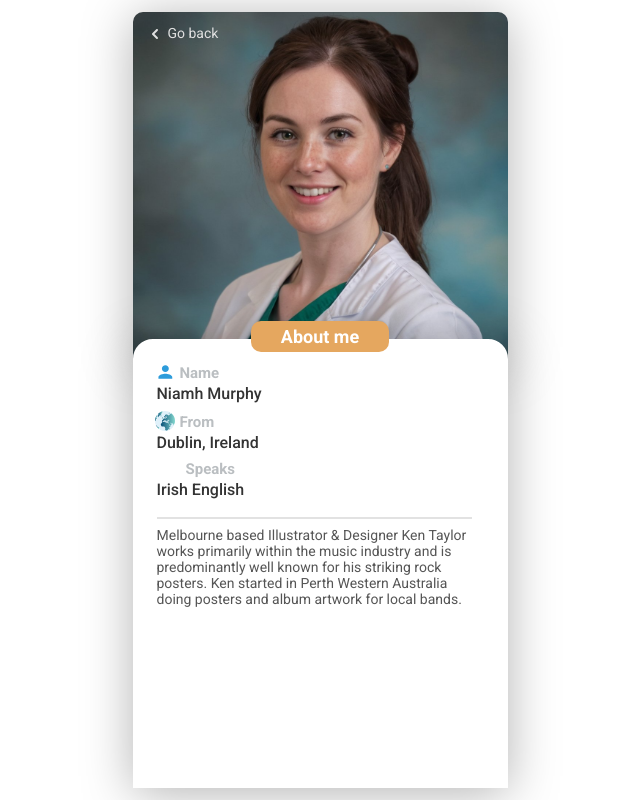
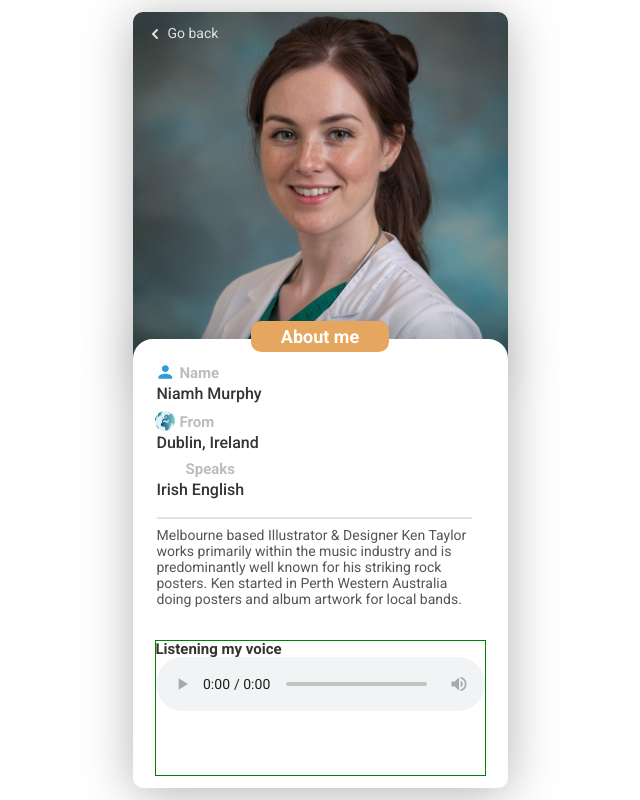
Before and after one commit to luccas-specht/speak-comigo, a website built with webpack: page src/ui/pages/personaDetails/index.html in a window 1280 px wide. Shown: the whole page, without its empty margins (320-960 px from the left). Built offline with nearby package versions, Linux system fonts and the light colour scheme.

Commit message:
feat: add initial audio tag

```diff
--- a/src/ui/pages/personaDetails/index.html
+++ b/src/ui/pages/personaDetails/index.html
@@ -61,7 +61,17 @@
               doing posters and album artwork for local bands.
             </em>
           </div>
-          <div class="wrapper-persona-info"></div>
+          <div class="wrapper-persona-info wrapper-content-actions">
+            <figure>
+              <figcaption>Listening my voice</figcaption>
+              <audio
+                controls
+                preload
+                controlsList="nodownload noplaybackrate"
+                src="../../assets/audio/test.mp3"
+              ></audio>
+            </figure>
+          </div>
         </aside>
       </main>
     </div>
--- a/src/ui/pages/personaDetails/style.css
+++ b/src/ui/pages/personaDetails/style.css
@@ -48,6 +48,8 @@
   flex: 1.3;
   border-top-left-radius: 20px;
   border-top-right-radius: 20px;
+  border-bottom-left-radius: 10px;
+  border-bottom-right-radius: 10px;
   margin-top: -20px;
   z-index: 100;
   position: relative;
@@ -154,3 +156,21 @@
   height: 16px;
   margin-left: 2px;
 }
+
+.wrapper-content-actions {
+  flex: 1.3;
+  border: 1px solid green;
+  padding: 0;
+}
+
+.wrapper-content-actions > figure > figcaption {
+  font-style: normal;
+  font-weight: 600;
+  font-size: 15px;
+  line-height: 16px;
+  color: #333333;
+}
+
+.wrapper-content-actions > figure > audio {
+  width: 100%;
+}
```
Also changed, not shown: 1 other file.
